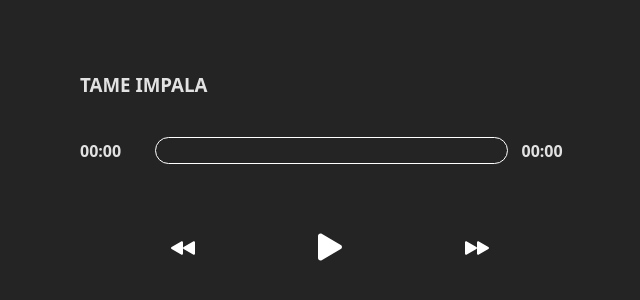
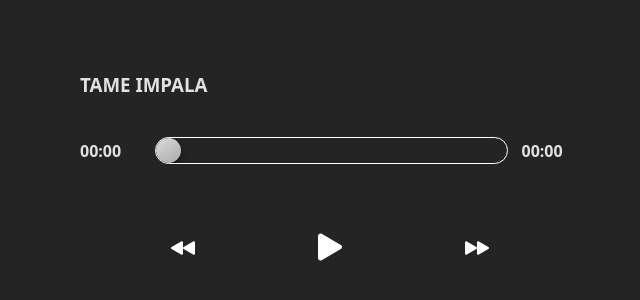
Before and after one commit to bryanstark1/audio-player, a React (Vite) app in the folder client/: page / in a window 1280 px wide. Shown: the part 224-524 px from the top of the page, without its empty margins (310-950 px from the left). Built offline with nearby package versions, Linux system fonts and the light colour scheme.

Commit message:
Update app to display without audio file

```diff
--- a/client/src/App.css
+++ b/client/src/App.css
@@ -49,8 +49,12 @@
   margin-left: auto;
   width: 25px;
 }
+#slider-bubble[aria-disabled="true"] {
+  background: linear-gradient(145deg, #dcdcdc, #a9a9a9);
+  cursor: unset;
+}
 #slider-bubble:hover {
-  /* transform: scale(1.1); */
+
 }
 
 #song-container {
--- a/client/src/App.jsx
+++ b/client/src/App.jsx
@@ -8,8 +8,8 @@
   const audioFile = '/tame_impala.mp3';
   const audioRef = useRef(new Audio(audioFile));
   const [song, setSong] = useState({
-    fileName: audioFile.split('/').pop(),
-    prettyName: audioFile.split('/').pop().split('.').shift().replace('_', ' ').toUpperCase(),
+    fileName: audioFile?.split('/').pop(),
+    prettyName: audioFile?.split('/').pop().split('.').shift().replace('_', ' ').toUpperCase(),
     duration: null,
     currentTime: null,
     isPlaying: false
@@ -23,17 +23,17 @@
     const handleLoadedMetadata = () => {
       setSong((prevState) => ({
         ...prevState,
-        duration: audio.duration,
+        duration: audio?.duration,
         currentTime: 0
       }));
     };
 
     // Attach the event listener for when metadata is loaded
-    audio.addEventListener('loadedmetadata', handleLoadedMetadata);
+    audio?.addEventListener('loadedmetadata', handleLoadedMetadata);
 
     // Cleanup the event listener when the component unmounts
     return () => {
-      audio.removeEventListener('loadedmetadata', handleLoadedMetadata);
+      audio?.removeEventListener('loadedmetadata', handleLoadedMetadata);
     };
   }, []);
 
@@ -51,11 +51,11 @@
     };
 
     // Attach event listener for when currentTime is changing
-    audio.addEventListener('timeupdate', handleTimeUpdate);
+    audio?.addEventListener('timeupdate', handleTimeUpdate);
 
     // Cleanup event listener on component unmount
     return () => {
-      audio.removeEventListener('timeupdate', handleTimeUpdate);
+      audio?.removeEventListener('timeupdate', handleTimeUpdate);
     };
   }, [audioRef?.current]);
 
--- a/client/src/AudioPlayer.jsx
+++ b/client/src/AudioPlayer.jsx
@@ -48,19 +48,12 @@
   return (
     <>
       <div id="audio-player">
-        {/* <input type="file" id='audio-file' />
-        <label for="audio-file">Select Audio File</label> */}
-
-        {audioFile &&
-          <>
         <h3>{song.prettyName}</h3>
         <div id='song-container'>
           <Time time={formattedTime} />
           <DurationSlider audioFile={audioFile} song={song} setSong={setSong} duration={song.duration} currentTime={song.currentTime} />
           <Time time={formattedDuration} />
         </div>
-          </>
-        }
         <div id="controls-container">
           <button id='rewind' onClick={rewind} aria-label="Rewind"><BsRewindFill /></button>
           <button id='play-pause' onClick={playPauseClick} disabled={song.duration === null} aria-label={song.isPlaying ? 'Pause' : 'Play'}>{song.isPlaying ? <BsPauseFill /> : <BsPlayFill />}</button>
--- a/client/src/DurationSlider.jsx
+++ b/client/src/DurationSlider.jsx
@@ -25,7 +25,7 @@
       setSliderWidth(`${newProgress * 100}%`);
 
       const newTime = duration * newProgress;
-      audioFile.currentTime = newTime;
+      audioFile && (audioFile.currentTime = newTime);
       setSong((prevState) => ({
         ...prevState,
         currentTime: newTime,
@@ -57,7 +57,7 @@
     const newProgress = x / rect.width;
 
     const newTime = duration * newProgress;
-    audioFile.currentTime = newTime;
+    audioFile && (audioFile.currentTime = newTime);
 
     setSong((prevState) => ({
       ...prevState,
@@ -74,7 +74,7 @@
       onClick={handleClick}
     >
       <div id="duration-slider" style={{ width: `${sliderWidth}%` }}>
-        {duration > 0 && <div id="slider-bubble" onMouseDown={handleMouseDown}></div>}
+        <div id="slider-bubble" onMouseDown={handleMouseDown} aria-disabled={audioFile ? false : true}></div>
       </div>
     </div>
   );
--- a/package.json
+++ b/package.json
@@ -1,5 +1,9 @@
 {
   "dependencies": {
     "react-icons": "^5.5.0"
+  },
+  "devDependencies": {
+    "@babel/plugin-proposal-optional-chaining-assign": "^7.27.1",
+    "nodemon": "^3.1.10"
   }
 }
```
Also changed, not shown: 1 other file (tests, documents, lock files or other folders). Lines whose indentation alone changed are shown as unchanged.
